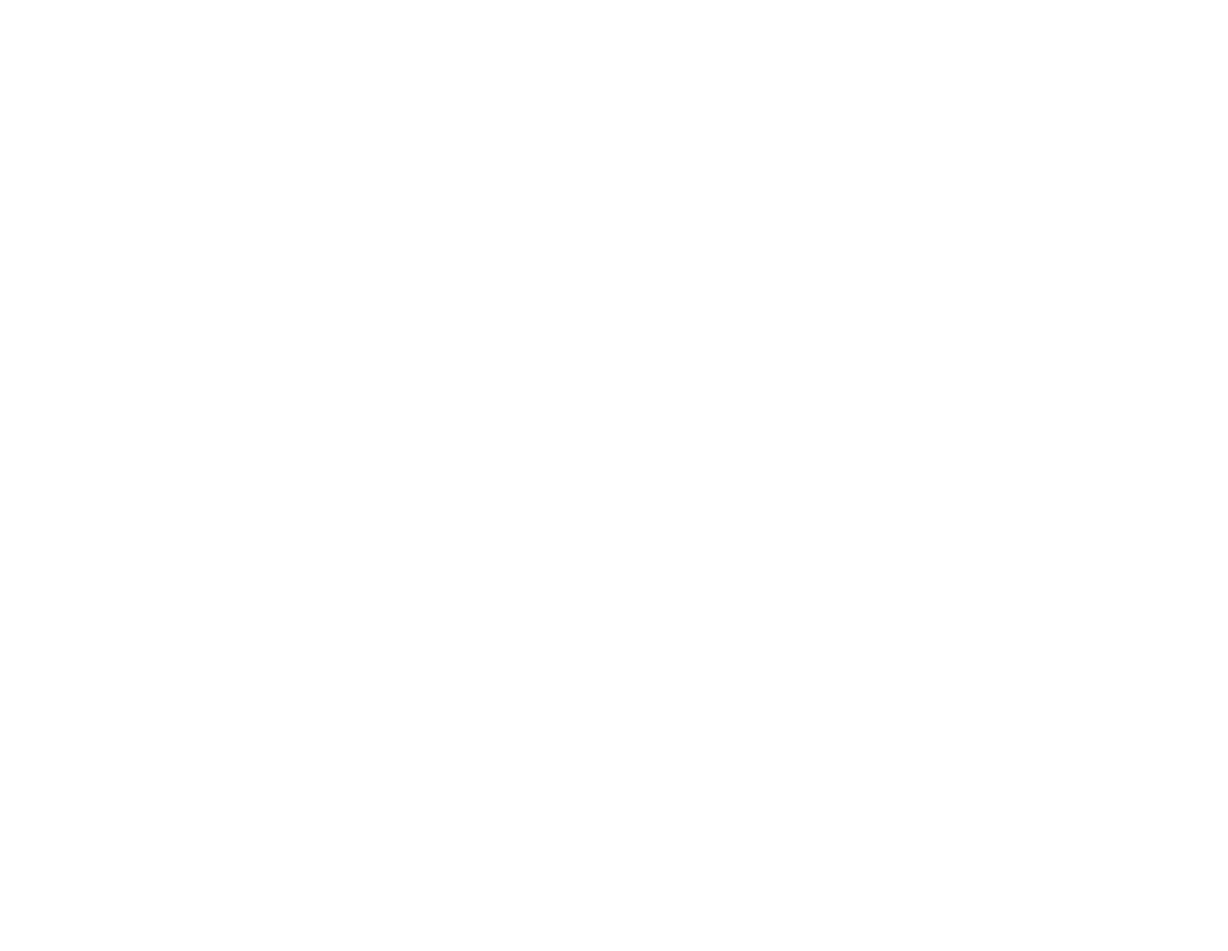
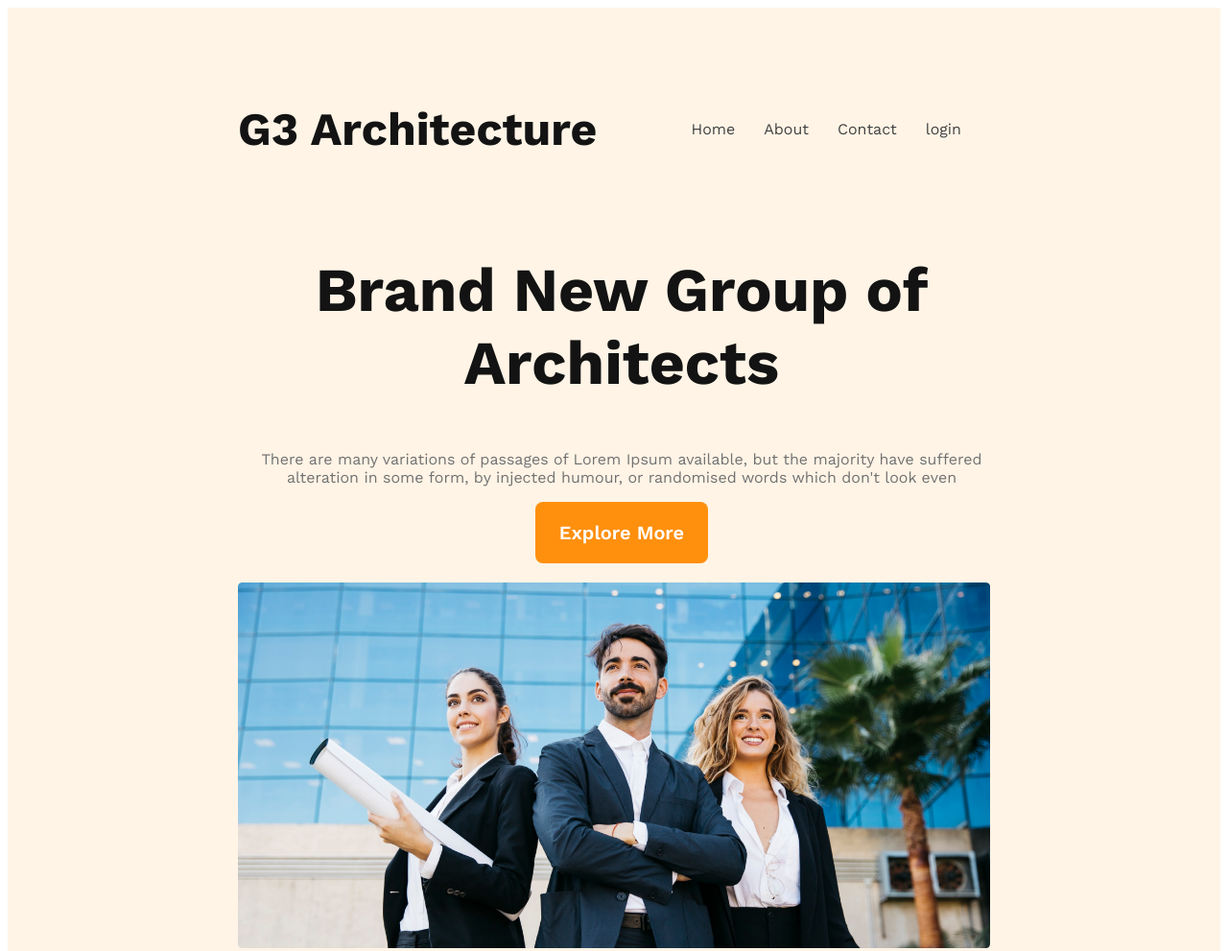
Before and after one commit to FarzanaPolin22/g3-architect-website, a plain HTML site: page index.html in a window 1280 px wide. Shown: the top 991 px of the page at 96% size. Before the commit the page ends 800 px from the top, so only its background shows below. Drawn offline with nearby package versions, Linux system fonts and the light colour scheme.

Commit message:
finished the header

```diff
--- a/Styles/architect.css
+++ b/Styles/architect.css
@@ -0,0 +1,107 @@
+/* work sans font from google */
+/* shared style */
+@import url(https://fonts.googleapis.com/css2?family=Lato:ital,wght@0,100;0,300;0,400;0,700;0,900;1,100;1,300&family=Open+Sans:wght@400;500;700;800&family=Work+Sans:wght@400;600;700;800;900&display=swap" rel="stylesheet);
+
+*{
+ font-family: 'Work Sans', sans-serif;;
+}
+
+.btn-primary{
+    border-radius: 8px;
+    background: #FF900E;
+    font-size: 20px;
+    font-weight: 600;
+    /* margin: 45px 20px; */
+    padding: 20px 25px;
+    color: #FFF;
+    cursor: pointer;
+    border: 0;
+
+}
+
+/* header style */
+
+header{
+     background-color:  rgba(255, 144, 14, 0.10);
+     padding: 50px 240px;
+     /* border: 2px solid tomato; */
+}
+nav{
+    display: flex;
+    justify-content:space-between;
+    align-items: center;
+}
+
+nav > ul{
+    display: flex;
+}
+nav li{
+    list-style: none;
+    margin-right: 30px ;
+    font-weight: 500;
+    font-size: 1rem;
+}
+
+nav li a{
+    text-decoration: none;
+    color: #424242;
+}
+
+.nav-title{
+    color: #131313;
+    font-size: 3rem;
+    font-weight: 700;
+}
+
+/* banner content */
+.banner-image{
+    width: 100%;
+    margin-top: 20px;
+}
+.banner-content{
+    width: 800px;
+    text-align: center;
+    margin: 0 auto;
+}
+
+.banner-title{
+    color: #131313;
+    /* text-align: center; */
+    font-size: 4rem;
+    font-weight: 700px;
+}
+
+.banner-description{
+    color: var(--dark-03, #727272);
+    /* font-weight: 400; */
+    /* line-height: 26px;  */
+}
+
+/*@ media query */
+/* mobile devices */
+@media screen and (mix-width:576px) and (max-width:960px) {
+    header{
+        padding: 20px;
+    }
+    nav{
+       flex-direction: column;
+    }
+    nav > ul{
+
+        flex-direction: column;
+    }
+    .banner-content{
+        width: 40%;
+    }
+}
+
+/* tablet medium devices */
+@media screen and (min-width:576px) and (max-width:960px) {
+    nav{
+        flex-direction: column;
+    }
+    header{
+        padding: 50px;
+    }
+
+}
--- a/index.html
+++ b/index.html
@@ -5,8 +5,40 @@
     <meta name="viewport" content="width=device-width, initial-scale=1.0">
     <title>G3 Architects</title>
     <link rel="stylesheet" href="Styles/architect.css">
+    <link rel="stylesheet" href=<link rel="preconnect" href="https://fonts.googleapis.com">
+    <link rel="preconnect" href="https://fonts.gstatic.com" crossorigin>
+    <link href="https://fonts.googleapis.com/css2?family=Lato:ital,wght@0,100;0,300;0,400;0,700;0,900;1,100;1,300&family=Open+Sans:wght@400;500;700;800&family=Work+Sans:wght@400;600;700;800;900&display=swap" rel="stylesheet">
 </head>
 <body>
+    <section>
+    <header>
+        <nav>
+            <h3 class="nav-title">
+                G3 Architecture
+            </h3>
+            <ul>
+            <li><a href="">Home</a></li>
+            <li><a href="">About</a></li>
+            <li><a href="">Contact</a></li>
+            <li><a href="">login</a></li>
+            </ul>
+        </nav>
+            <div class="banner">
+                     <div class="banner-content">
+                        <h1 class="banner-title">Brand New Group of Architects
+                            </h1>
+                            <p class="banner-description">There are many variations of passages of Lorem Ipsum available, but the majority have suffered alteration in some form, by injected humour, or randomised words which don't look even</p>
+                            <button class="btn-primary">Explore More</button>
+                     </div>
+                    <img class="banner-image" src="images/banner.png" alt="">
+            </div>
+    </header>
+    <main>
+
+    </main>
+    <footer>
+
+    </footer>
 
 </body>
 </html>
```
